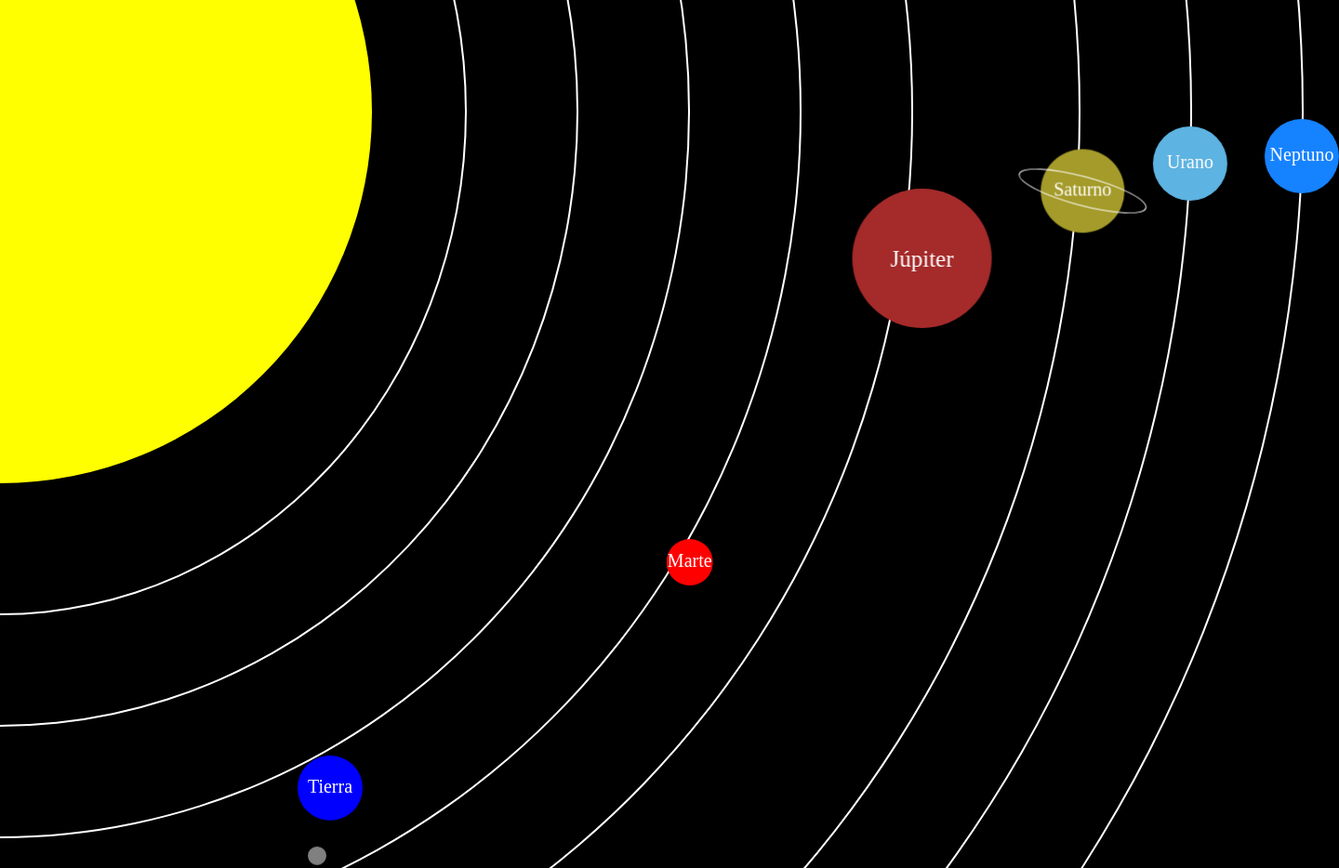
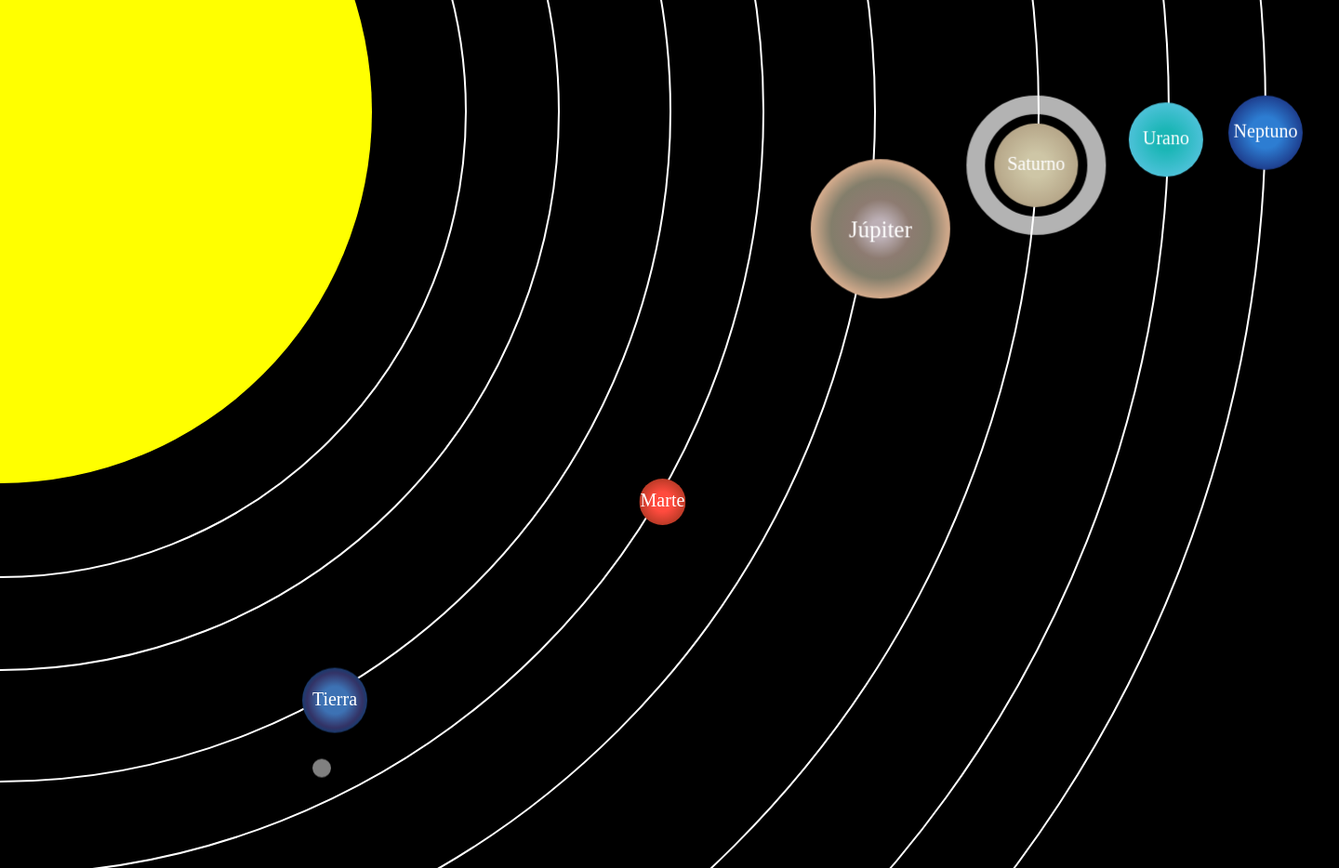
Before and after one commit to sr754/ejercicios-html-css-js, a plain HTML site: page CSS/ej09/index.html in a window 1280 px wide. Shown: the part 280-1214 px from the top of the page at 93% size, 1440 px wide, since content can reach past the window. Drawn offline with Linux system fonts and the light colour scheme.

Commit message:
Órbitas corregidas

```diff
--- a/CSS/ej09/style.css
+++ b/CSS/ej09/style.css
@@ -76,72 +76,80 @@ html {
 }
 
 .mercurio {
-    background-color: gray;
+    background: radial-gradient(circle, #8e8c91 40%, #5c5b5e 100%);
     height: 50px;
     width: 50px;
     position: absolute;
     top: 50%;
-    left: -10vh;
+    left: 0;
+    margin-top: -25px;
+    margin-left: -25px;
     animation: orbitaMercurio 8s linear infinite;
 }
 
 .mercurio-orbita {
     position: absolute;
     top: 50%;
+    left: 0;
     transform: translate(-50%, -50%);
     width: 125vh;
-    height: 135vh;
+    height: 125vh;
     border: 2px solid white;
     border-radius: 50%;
 }
 
 @keyframes orbitaMercurio {
     from {
-        transform: rotate(0deg) translateX(70vh) rotate(0deg);
+        transform: rotate(0deg) translateX(62.5vh) rotate(0deg);
     }
-
     to {
-        transform: rotate(360deg) translateX(70vh) rotate(-360deg);
+        transform: rotate(360deg) translateX(62.5vh) rotate(-360deg);
     }
 }
 
 .venus {
-    background-color: orange;
+    background: radial-gradient(circle, #edd2a4 40%, #8f5227 100%);
     height: 60px;
     width: 60px;
     position: absolute;
     top: 50%;
-    left: -10vh;
-    animation: orbitaVenus 20s linear infinite;
+    left: 0;
+    margin-top: -25px;
+    margin-left: -30px;
+    animation: orbitaVenus 10s linear infinite;
 }
 
 .venus-orbita {
     position: absolute;
     top: 50%;
+    left: 0;
     transform: translate(-50%, -50%);
-    width: 155vh;
-    height: 165vh;
+    width: 150vh;
+    height: 150vh;
     border: 2px solid white;
     border-radius: 50%;
 }
 
 @keyframes orbitaVenus {
     from {
-        transform: rotate(0deg) translateX(85vh) rotate(0deg);
+        transform: rotate(0deg) translateX(75vh) rotate(0deg);
     }
-
     to {
-        transform: rotate(360deg) translateX(85vh) rotate(-360deg);
+        transform: rotate(360deg) translateX(75vh) rotate(-360deg);
     }
 }
 
+
 .tierra {
-    background-color: blue;
+    background: radial-gradient(circle, #3d72b4 30%, #336 60%, #1b3b6f 70%, #0a1d37 100%);
     height: 70px;
     width: 70px;
     position: absolute;
     top: 50%;
-    left: -10vh;
+    left: 0;
+    margin-top: -25px;
+    margin-left: -35px;
+
     animation: orbitaTierra 30s linear infinite;
 }
 
@@ -149,8 +157,8 @@ html {
     position: absolute;
     top: 50%;
     transform: translate(-50%, -50%);
-    width: 185vh;
-    height: 195vh;
+    width: 180vh;
+    height: 180vh;
     border: 2px solid white;
     border-radius: 50%;
 
@@ -158,11 +166,11 @@ html {
 
 @keyframes orbitaTierra {
     from {
-        transform: rotate(0deg) translateX(100vh) rotate(0deg);
+        transform: rotate(0deg) translateX(90vh) rotate(0deg);
     }
 
     to {
-        transform: rotate(360deg) translateX(100vh) rotate(-360deg);
+        transform: rotate(360deg) translateX(90vh) rotate(-360deg);
     }
 }
 
@@ -201,10 +209,12 @@ html {
 }
 
 .marte {
-    background-color: red;
+    background: radial-gradient(circle, #ff4b3e 30%, #8b2e16 100%);
     height: 50px;
     width: 50px;
-    left: -10vh;
+    left: 0;
+    margin-top: -25px;
+    margin-left: -40px;
     animation: orbitaMarte 60s linear infinite;
 }
 
@@ -212,14 +222,45 @@ html {
     position: absolute;
     top: 50%;
     transform: translate(-50%, -50%);
-    width: 215vh;
-    height: 225vh;
+    width: 205vh;
+    height: 205vh;
     border: 2px solid white;
     border-radius: 50%;
 
 }
 
 @keyframes orbitaMarte {
+    from {
+        transform: rotate(0deg) translateX(105vh) rotate(0deg);
+    }
+
+    to {
+        transform: rotate(360deg) translateX(105vh) rotate(-360deg);
+    }
+}
+
+.jupiter {
+    background: radial-gradient(circle, #bcafb5 10%, #8d7b71 30%, #837e6b 50%, #d4ab8c 70%, #ecd2b0 90%);
+    height: 150px;
+    width: 150px;
+    left: 0;
+    margin-top: -25px;
+    margin-left: -45px;
+    animation: orbitaJupiter 378s linear infinite;
+}
+
+.jupiter-orbita {
+    position: absolute;
+    top: 50%;
+    transform: translate(-50%, -50%);
+    width: 235vh;
+    height: 235vh;
+    border: 2px solid white;
+    border-radius: 50%;
+
+}
+
+@keyframes orbitaJupiter {
     from {
         transform: rotate(0deg) translateX(115vh) rotate(0deg);
     }
@@ -229,83 +270,61 @@ html {
     }
 }
 
-.jupiter {
-    background-color: brown;
-    height: 150px;
-    width: 150px;
-    left: -10vh;
-    animation: orbitaJupiter 378s linear infinite;
-}
-
-.jupiter-orbita {
-    position: absolute;
-    top: 50%;
-    transform: translate(-50%, -50%);
-    width: 245vh;
-    height: 255vh;
-    border: 2px solid white;
-    border-radius: 50%;
-
-}
-
-@keyframes orbitaJupiter {
-    from {
-        transform: rotate(0deg) translateX(125vh) rotate(0deg);
-    }
-
-    to {
-        transform: rotate(360deg) translateX(125vh) rotate(-360deg);
-    }
-}
-
 
 .saturno {
-    background-color: rgb(165, 155, 42);
+    background: radial-gradient(circle, #cec6a6 20%, #b1a083 80%);
     height: 90px;
     width: 90px;
-    left: -10vh;
+    left: 0;
+    margin-top: -25px;
+    margin-left: -50px;
     animation: orbitaSaturno 930s linear infinite;
     z-index: 2;
 }
 
 .anillo {
     position: absolute;
-    width: 140px;
-    height: 30px;
-    border: 1px solid white;
+    width: 150px;
+    height: 150px;
+    border: 20px solid rgba(255, 255, 255, 0.7);
     border-radius: 50%;
+    box-sizing: border-box;
     top: 50%;
     left: 50%;
-    transform: translate(-50%, -50%) rotate(15deg);
-    z-index: 1;
+    transform: translate(-50%, -50%);
+    z-index: 1000;
 }
+
 
 .saturno-orbita {
     position: absolute;
     top: 50%;
     transform: translate(-50%, -50%);
-    width: 290vh;
-    height: 305vh;
+    width: 279vh;
+    height: 279vh;
     border: 2px solid white;
     border-radius: 50%;
+    z-index: 1;
 
 }
 
 @keyframes orbitaSaturno {
     from {
-        transform: rotate(0deg) translateX(150vh) rotate(0deg);
+        transform: rotate(0deg) translateX(140vh) rotate(0deg);
     }
 
     to {
-        transform: rotate(360deg) translateX(150vh) rotate(-360deg);
+        transform: rotate(360deg) translateX(140vh) rotate(-360deg);
     }
 }
 
 .urano {
-    background-color: rgb(93, 179, 225);
+    background: radial-gradient(circle, #1bb6b6 20%, #69c8ec 100%);
     height: 80px;
     width: 80px;
-    left: -10vh;
+    left: 0;
+    margin-top: -25px;
+    margin-left: -50px;
     animation: orbitaUrano 2600s linear infinite;
 }
 
@@ -313,8 +332,8 @@ html {
     position: absolute;
     top: 50%;
     transform: translate(-50%, -50%);
-    width: 320vh;
-    height: 335vh;
+    width: 314vh;
+    height: 314vh;
     border: 2px solid white;
     border-radius: 50%;
 
@@ -322,19 +341,21 @@ html {
 
 @keyframes orbitaUrano {
     from {
-        transform: rotate(0deg) translateX(165vh) rotate(0deg);
+        transform: rotate(0deg) translateX(158vh) rotate(0deg);
     }
 
     to {
-        transform: rotate(360deg) translateX(165vh) rotate(-360deg);
+        transform: rotate(360deg) translateX(158vh) rotate(-360deg);
     }
 }
 
 .neptuno {
-    background-color: rgb(21, 130, 255);
+    background: radial-gradient(circle, #2d7dd2 30%, #1e3f8f 70%);
     height: 80px;
     width: 80px;
-    left: -10vh;
+    left: 0;
+    margin-top: -25px;
+    margin-left: -55px;
     animation: orbitaNeptuno 5600s linear infinite;
 }
 
@@ -342,8 +363,8 @@ html {
     position: absolute;
     top: 50%;
     transform: translate(-50%, -50%);
-    width: 350vh;
-    height: 365vh;
+    width: 340vh;
+    height: 340vh;
     border: 2px solid white;
     border-radius: 50%;
 
@@ -351,10 +372,10 @@ html {
 
 @keyframes orbitaNeptuno {
     from {
-        transform: rotate(0deg) translateX(180vh) rotate(0deg);
+        transform: rotate(0deg) translateX(172vh) rotate(0deg);
     }
 
     to {
-        transform: rotate(360deg) translateX(180vh) rotate(-360deg);
+        transform: rotate(360deg) translateX(172vh) rotate(-360deg);
     }
 }
```
